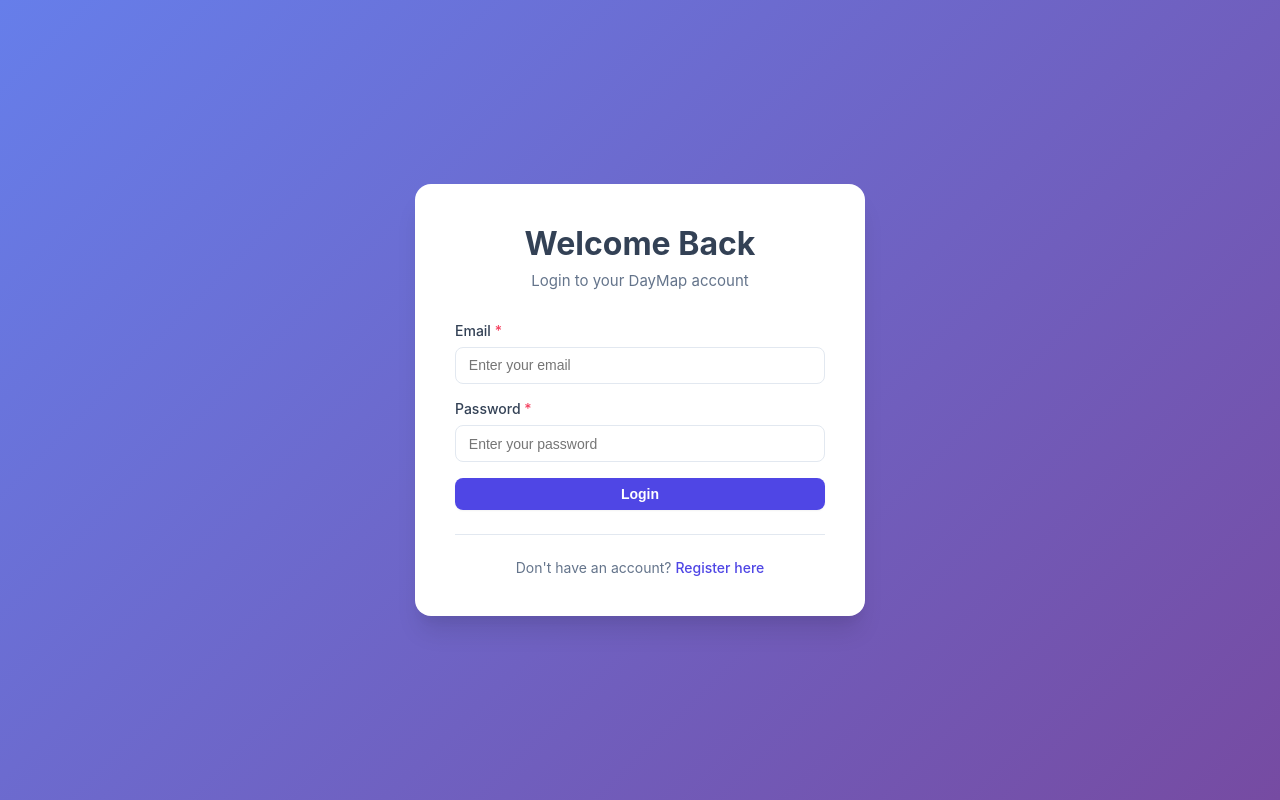
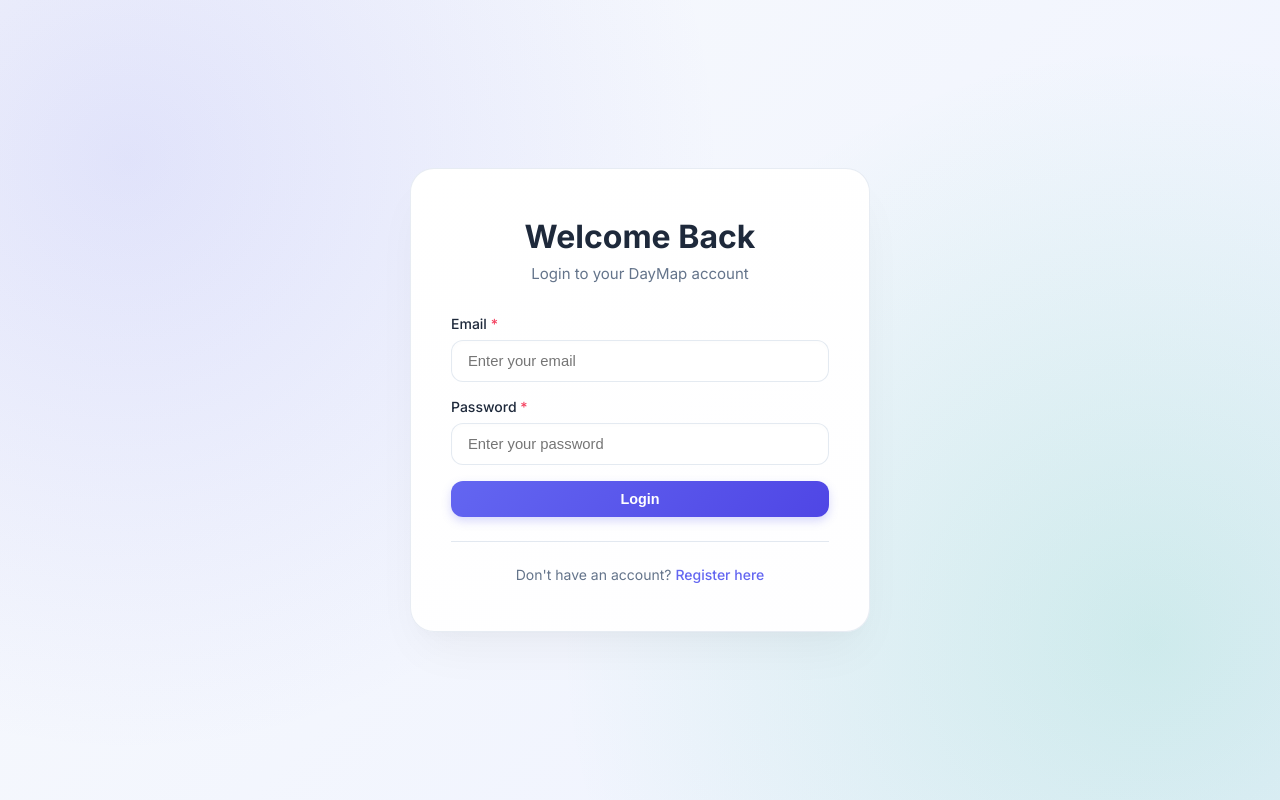
Before and after one commit to shashindu007/DAYMAP, a React (Create React App) app in the folder frontend/: page /login in a window 1280 px wide. Built offline with nearby package versions, Linux system fonts and the light colour scheme; no server answers.

Commit message:
chnage UI

```diff
--- a/frontend/package.json
+++ b/frontend/package.json
@@ -3,6 +3,7 @@
   "version": "1.0.0",
   "private": true,
   "dependencies": {
+    "@fontsource/inter": "^5.2.8",
     "@testing-library/jest-dom": "^5.17.0",
     "@testing-library/react": "^13.4.0",
     "@testing-library/user-event": "^13.5.0",
--- a/frontend/src/App.css
+++ b/frontend/src/App.css
@@ -5,20 +5,23 @@
 }
 
 :root {
-    --primary: #4f46e5;
-    --primary-dark: #4338ca;
+    --primary: #6366f1;
+    --primary-dark: #4f46e5;
     --primary-light: #e0e7ff;
+    --primary-gradient: linear-gradient(135deg, #6366f1 0%, #4f46e5 100%);
     --secondary: #10b981;
+    --secondary-gradient: linear-gradient(135deg, #34d399 0%, #10b981 100%);
     --danger: #f43f5e;
+    --danger-gradient: linear-gradient(135deg, #fb7185 0%, #f43f5e 100%);
     --warning: #f59e0b;
     --dark: #1e293b;
     --light: #f8fafc;
-    --background: #f1f5f9;
+    --background: transparent;
     --border: #e2e8f0;
-    --text-primary: #334155;
+    --text-primary: #1e293b;
     --text-secondary: #64748b;
-    --card-bg: #ffffff;
-    --header-bg: #ffffff;
+    --card-bg: rgba(255, 255, 255, 0.95);
+    --header-bg: rgba(255, 255, 255, 0.85);
 }
 
 body {
@@ -54,23 +57,23 @@ code {
 
 /* Common button styles */
 .btn {
-    padding: 0.5rem 1rem;
+    padding: 0.65rem 1.25rem;
     border: none;
-    border-radius: 0.5rem;
-    font-size: 0.875rem;
+    border-radius: 0.75rem;
+    font-size: 0.9rem;
     font-weight: 600;
     cursor: pointer;
-    transition: all 0.2s ease-in-out;
+    transition: all 0.25s cubic-bezier(0.4, 0, 0.2, 1);
     display: inline-flex;
     align-items: center;
     justify-content: center;
     gap: 0.5rem;
-    box-shadow: 0 1px 2px 0 rgba(0, 0, 0, 0.05);
+    box-shadow: 0 2px 4px rgba(0, 0, 0, 0.03);
 }
 
 .btn:hover {
-    transform: translateY(-1px);
-    box-shadow: 0 4px 6px -1px rgba(0, 0, 0, 0.1), 0 2px 4px -1px rgba(0, 0, 0, 0.06);
+    transform: translateY(-2px);
+    box-shadow: 0 6px 12px -2px rgba(0, 0, 0, 0.1), 0 3px 6px -2px rgba(0, 0, 0, 0.06);
 }
 
 .btn:active {
@@ -78,21 +81,24 @@ code {
 }
 
 .btn-primary {
-    background-color: var(--primary);
+    background: var(--primary-gradient);
     color: white;
+    box-shadow: 0 4px 10px rgba(99, 102, 241, 0.25);
 }
 
 .btn-primary:hover {
-    background-color: var(--primary-dark);
+    background: linear-gradient(135deg, #4f46e5 0%, #4338ca 100%);
+    box-shadow: 0 8px 16px rgba(99, 102, 241, 0.35);
 }
 
 .btn-secondary {
-    background-color: var(--secondary);
+    background: var(--secondary-gradient);
     color: white;
+    box-shadow: 0 4px 10px rgba(16, 185, 129, 0.25);
 }
 
 .btn-danger {
-    background-color: var(--danger);
+    background: var(--danger-gradient);
     color: white;
 }
 
@@ -110,13 +116,14 @@ code {
 /* Common input styles */
 .input {
     width: 100%;
-    padding: 0.6rem 0.8rem;
-    border: 1px solid var(--border);
-    border-radius: 0.5rem;
-    font-size: 0.875rem;
-    background-color: white;
+    padding: 0.75rem 1rem;
+    border: 1px solid rgba(226, 232, 240, 0.9);
+    border-radius: 0.75rem;
+    font-size: 0.925rem;
+    background: rgba(255, 255, 255, 0.8);
     color: var(--text-primary);
-    transition: border-color 0.2s, box-shadow 0.2s;
+    transition: all 0.25s cubic-bezier(0.4, 0, 0.2, 1);
+    box-shadow: inset 0 2px 4px rgba(0,0,0,0.01);
 }
 
 .dark .input {
@@ -127,21 +134,24 @@ code {
 .input:focus {
     outline: none;
     border-color: var(--primary);
-    box-shadow: 0 0 0 3px var(--primary-light);
+    background: white;
+    box-shadow: 0 0 0 3px rgba(99, 102, 241, 0.15), 0 4px 6px rgba(0, 0, 0, 0.02);
 }
 
 /* Common card styles */
 .card {
     background-color: var(--card-bg);
-    border: 1px solid var(--border);
-    border-radius: 1rem;
+    border: 1px solid rgba(226, 232, 240, 0.8);
+    border-radius: 1.25rem;
     padding: 1.5rem;
-    box-shadow: 0 4px 6px -1px rgba(0, 0, 0, 0.05), 0 2px 4px -1px rgba(0, 0, 0, 0.03);
-    transition: transform 0.2s ease, box-shadow 0.2s ease;
+    box-shadow: 0 10px 25px -5px rgba(0, 0, 0, 0.04), 0 8px 10px -6px rgba(0, 0, 0, 0.01);
+    transition: transform 0.25s cubic-bezier(0.4, 0, 0.2, 1), box-shadow 0.25s cubic-bezier(0.4, 0, 0.2, 1);
+    backdrop-filter: blur(10px);
 }
 
 .card:hover {
-    box-shadow: 0 10px 15px -3px rgba(0, 0, 0, 0.1), 0 4px 6px -2px rgba(0, 0, 0, 0.05);
+    transform: translateY(-3px);
+    box-shadow: 0 20px 25px -5px rgba(0, 0, 0, 0.08), 0 10px 10px -5px rgba(0, 0, 0, 0.02);
 }
 
 .dark .card {
--- a/frontend/src/components/common/Button.css
+++ b/frontend/src/components/common/Button.css
@@ -1,11 +1,11 @@
 .btn {
-    padding: 0.625rem 1.25rem;
+    padding: 0.65rem 1.4rem;
     border: none;
-    border-radius: 0.5rem;
-    font-size: 0.9375rem;
-    font-weight: 500;
+    border-radius: 0.75rem;
+    font-size: 0.95rem;
+    font-weight: 600;
     cursor: pointer;
-    transition: all 0.2s ease;
+    transition: all 0.25s cubic-bezier(0.4, 0, 0.2, 1);
     display: inline-flex;
     align-items: center;
     justify-content: center;
@@ -13,8 +13,10 @@
 }
 
 .btn:disabled {
-    opacity: 0.5;
+    opacity: 0.6;
     cursor: not-allowed;
+    transform: none !important;
+    box-shadow: none !important;
 }
 
 .btn-full {
@@ -22,45 +24,52 @@
 }
 
 .btn-primary {
-    background-color: var(--primary);
+    background: var(--primary-gradient);
     color: white;
+    box-shadow: 0 4px 10px rgba(99, 102, 241, 0.25);
 }
 
 .btn-primary:hover:not(:disabled) {
-    background-color: var(--primary-dark);
-    transform: translateY(-1px);
-    box-shadow: 0 4px 6px rgba(59, 130, 246, 0.2);
+    background: linear-gradient(135deg, #4f46e5 0%, #4338ca 100%);
+    transform: translateY(-2px);
+    box-shadow: 0 8px 16px rgba(99, 102, 241, 0.35);
 }
 
 .btn-secondary {
-    background-color: var(--secondary);
+    background: var(--secondary-gradient);
     color: white;
+    box-shadow: 0 4px 10px rgba(16, 185, 129, 0.2);
 }
 
 .btn-secondary:hover:not(:disabled) {
-    background-color: #059669;
-    transform: translateY(-1px);
+    background: #059669;
+    transform: translateY(-2px);
+    box-shadow: 0 8px 16px rgba(16, 185, 129, 0.3);
 }
 
 .btn-danger {
-    background-color: var(--danger);
+    background: var(--danger-gradient);
     color: white;
 }
 
 .btn-danger:hover:not(:disabled) {
-    background-color: #DC2626;
-    transform: translateY(-1px);
+    background: #DC2626;
+    transform: translateY(-2px);
+    box-shadow: 0 8px 16px rgba(220, 38, 38, 0.3);
 }
 
 .btn-outline {
-    background-color: transparent;
-    border: 1.5px solid var(--border);
+    background: rgba(255, 255, 255, 0.5);
+    border: 1.5px solid rgba(226, 232, 240, 0.8);
     color: var(--text-primary);
+    backdrop-filter: blur(5px);
 }
 
 .btn-outline:hover:not(:disabled) {
-    background-color: var(--light);
+    background: white;
     border-color: var(--primary);
+    transform: translateY(-2px);
+    box-shadow: 0 4px 12px rgba(0, 0, 0, 0.05);
 }
 
 .spinner-small {
--- a/frontend/src/components/common/PrivateRoute.css
+++ b/frontend/src/components/common/PrivateRoute.css
@@ -13,23 +13,27 @@
 
 .app-header {
     background-color: var(--header-bg);
-    border-bottom: 1px solid var(--border);
+    border-bottom: 1px solid rgba(226, 232, 240, 0.8);
     display: flex;
     align-items: center;
     justify-content: space-between;
-    padding: 1rem 2rem;
+    padding: 1.1rem 2.5rem;
     position: sticky;
     top: 0;
     z-index: 100;
-    box-shadow: 0 1px 3px rgba(0, 0, 0, 0.05);
+    box-shadow: 0 4px 20px rgba(0, 0, 0, 0.04);
+    backdrop-filter: blur(12px);
+    -webkit-backdrop-filter: blur(12px);
 }
 
 .header-brand {
-    font-size: 1.25rem;
-    font-weight: 700;
-    color: var(--primary);
+    font-size: 1.35rem;
+    font-weight: 800;
+    background: var(--primary-gradient);
+    -webkit-background-clip: text;
+    -webkit-text-fill-color: transparent;
     cursor: default;
-    letter-spacing: -0.5px;
+    letter-spacing: -0.3px;
 }
 
 .header-nav {
--- a/frontend/src/index.css
+++ b/frontend/src/index.css
@@ -1,10 +1,19 @@
+@import '@fontsource/inter/400.css';
+@import '@fontsource/inter/500.css';
+@import '@fontsource/inter/600.css';
+@import '@fontsource/inter/700.css';
+@import '@fontsource/inter/800.css';
+
 body {
     margin: 0;
-    font-family: -apple-system, BlinkMacSystemFont, 'Segoe UI', 'Roboto', 'Oxygen',
+    font-family: 'Inter', -apple-system, BlinkMacSystemFont, 'Segoe UI', 'Roboto', 'Oxygen',
         'Ubuntu', 'Cantarell', 'Fira Sans', 'Droid Sans', 'Helvetica Neue',
         sans-serif;
     -webkit-font-smoothing: antialiased;
     -moz-osx-font-smoothing: grayscale;
+    background: radial-gradient(circle at 10% 20%, rgba(59,130,246,0.06), transparent 35%),
+                radial-gradient(circle at 90% 80%, rgba(16,185,129,0.05), transparent 45%);
+    background-color: #f1f5f9;
 }
 
 code {
--- a/frontend/src/pages/Login.css
+++ b/frontend/src/pages/Login.css
@@ -3,18 +3,22 @@
     display: flex;
     align-items: center;
     justify-content: center;
-    background: linear-gradient(135deg, #667eea 0%, #764ba2 100%);
+    background: radial-gradient(circle at 10% 20%, rgba(99, 102, 241, 0.15), transparent 45%),
+                radial-gradient(circle at 90% 80%, rgba(16, 185, 129, 0.15), transparent 45%),
+                linear-gradient(135deg, #f8fafc 0%, #eef2ff 100%);
     padding: 2rem;
 }
 
 .auth-card {
-    background-color: white;
-    border-radius: 1rem;
-    padding: 2.5rem;
+    background: linear-gradient(160deg, #ffffff 0%, #fefeff 100%);
+    border-radius: 1.5rem;
+    padding: 3rem 2.5rem;
     width: 100%;
-    max-width: 450px;
-    box-shadow: 0 20px 25px -5px rgba(0, 0, 0, 0.1),
-                0 10px 10px -5px rgba(0, 0, 0, 0.04);
+    max-width: 460px;
+    border: 1px solid rgba(226, 232, 240, 0.8);
+    box-shadow: 0 25px 50px -12px rgba(0, 0, 0, 0.05),
+                0 10px 15px -3px rgba(0, 0, 0, 0.02);
+    backdrop-filter: blur(20px);
 }
 
 .dark .auth-card {
--- a/frontend/src/pages/Tasks.css
+++ b/frontend/src/pages/Tasks.css
@@ -58,13 +58,21 @@
 }
 
 .tasks-card {
-    border: 1px solid var(--border);
-    border-radius: 0.75rem;
-    background: white;
-    padding: 1rem;
+    border: 1px solid rgba(226, 232, 240, 0.9);
+    border-radius: 1.2rem;
+    background: linear-gradient(160deg, #ffffff 0%, #fefeff 100%);
+    padding: 1.25rem;
     display: flex;
     flex-direction: column;
-    gap: 0.75rem;
+    gap: 0.85rem;
+    box-shadow: 0 4px 15px -3px rgba(0, 0, 0, 0.03);
+    transition: transform 0.25s cubic-bezier(0.4, 0, 0.2, 1), box-shadow 0.25s cubic-bezier(0.4, 0, 0.2, 1);
+}
+
+.tasks-card:hover {
+    transform: translateY(-4px) scale(1.01);
+    box-shadow: 0 12px 20px -5px rgba(0, 0, 0, 0.08), 0 4px 10px -3px rgba(59, 130, 246, 0.1);
+    border-color: rgba(99, 102, 241, 0.3);
 }
 
 .dark .tasks-card {
--- a/frontend/src/services/api.js
+++ b/frontend/src/services/api.js
@@ -1,7 +1,7 @@
 import axios from 'axios';
 import authService from './authService';
 
-const API_URL = process.env.REACT_APP_API_URL || 'http://localhost:5000/api';
+const API_URL = process.env.REACT_APP_API_URL || 'http://localhost:3010/api';
 const API_TIMEOUT = parseInt(process.env.REACT_APP_API_TIMEOUT) || 10000;
 
 // Create axios instance
```
Also changed, not shown: 2 other files (tests, documents, lock files or other folders).
